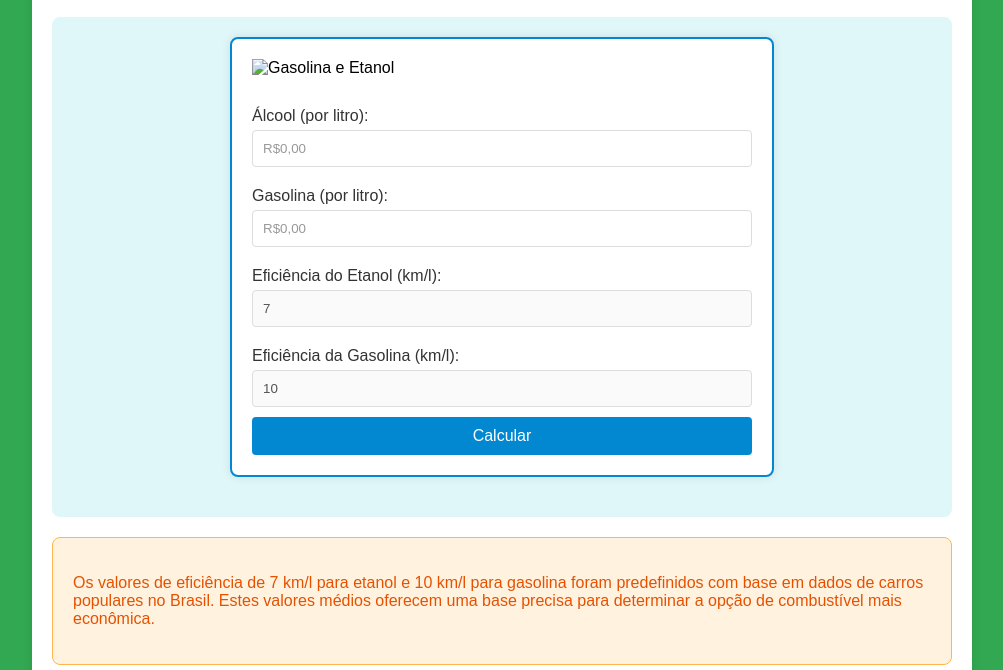
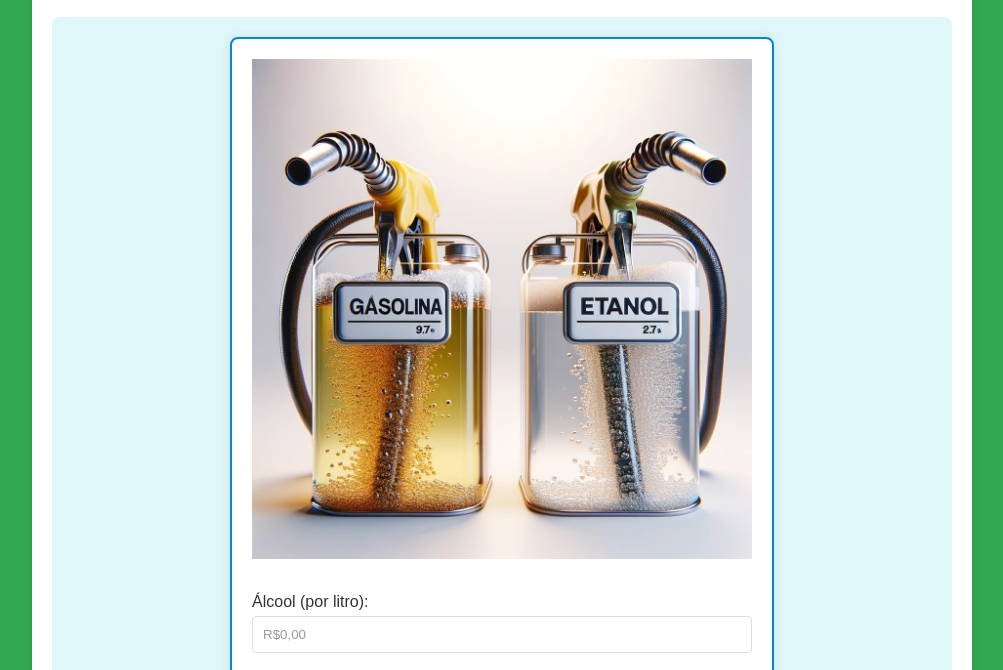
Before and after one commit to talberola/fuel-cost-calculator, a plain HTML site: page index.html in a window 1280 px wide. Shown: the part 114-784 px from the top of the page, without its empty margins (138-1141 px from the left). Drawn offline with Linux system fonts and the light colour scheme.

Commit message:
Update index.html

```diff
--- a/index.html
+++ b/index.html
@@ -17,7 +17,7 @@
         <main>
             <div class="calculator-container">
                 <div class="form-container">
-                    <img src="images/fuel-pumps.webp" alt="Gasolina e Etanol" class="fuel-image">
+                    <img src="fuel-pumps.webp" alt="Gasolina e Etanol" class="fuel-image">
                     <label for="ethanol-price">Álcool (por litro):</label>
                     <input type="number" id="ethanol-price" step="0.01" placeholder="R$0,00" required>
 
```
